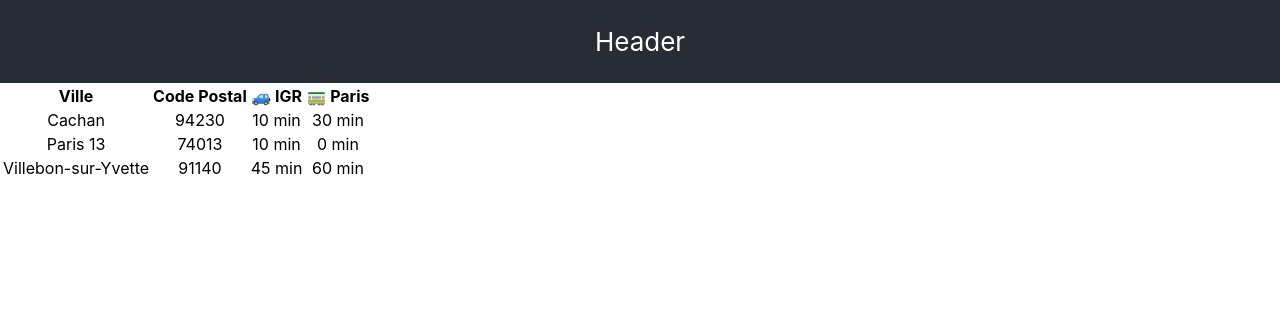
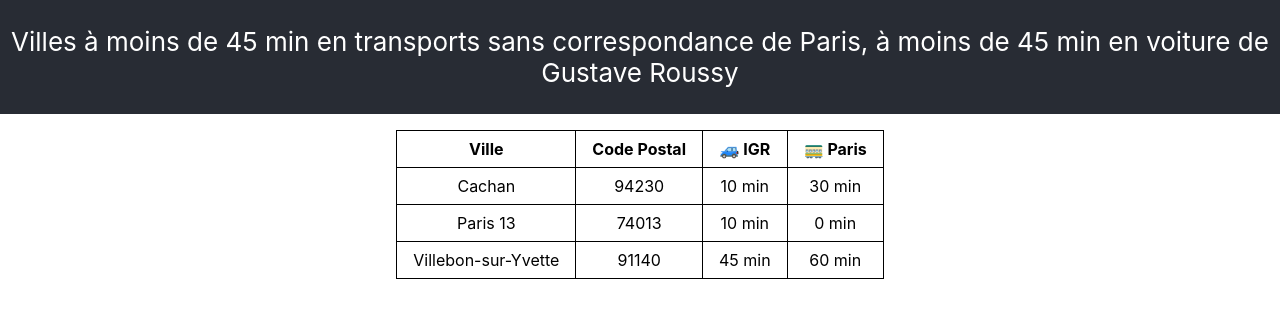
Before and after one commit to geekarist/cosynest, a React (Create React App) app: page / in a window 1280 px wide. Shown: the top 318 px of the page. Built offline with nearby package versions, Linux system fonts and the light colour scheme.

Commit message:
Complete header and style

```diff
--- a/src/App.css
+++ b/src/App.css
@@ -31,3 +31,16 @@
     transform: rotate(360deg);
   }
 }
+
+table {
+  margin-left: auto;
+  margin-right: auto;
+  margin-top: 16px;
+  margin-bottom: 16px;
+  border-collapse: collapse;
+}
+
+table tr td, th {
+  padding: 8px 16px;
+  border: 1px solid black;
+}
--- a/src/App.js
+++ b/src/App.js
@@ -7,7 +7,7 @@
       <div className="App">
 
         <header className="App-header">
-          <p>Header</p>
+          <p>Villes à moins de 45 min en transports sans correspondance de Paris, à moins de 45 min en voiture de Gustave Roussy</p>
         </header>
 
         <table>
```
